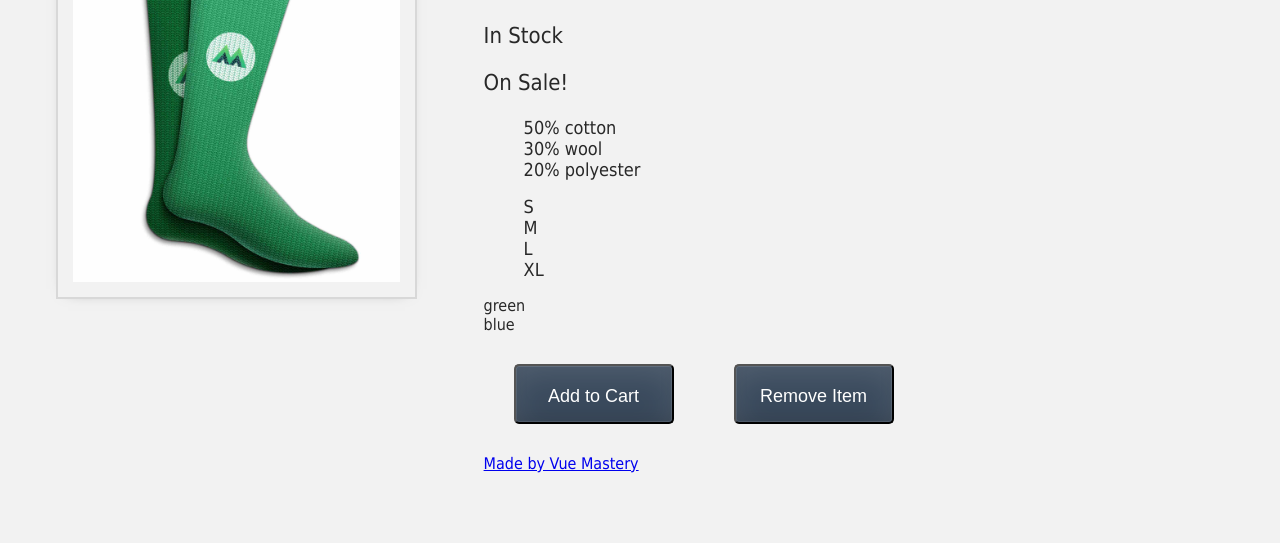
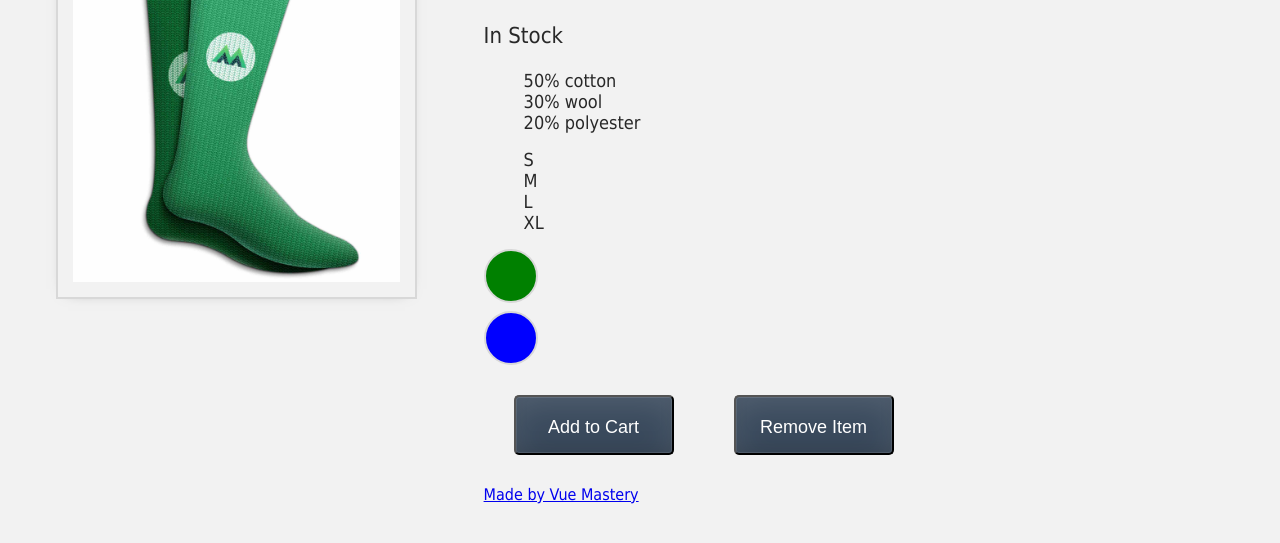
Before and after one commit to molych/intro-to-vue3, a plain HTML site: page index.html in a window 1280 px wide. Shown: the part 203-746 px from the top of the page. Drawn offline with nearby package versions, Linux system fonts and the light colour scheme.

Commit message:
Added class binding

```diff
--- a/assets/styles/style.css
+++ b/assets/styles/style.css
@@ -180,3 +180,16 @@ ul {
     width: 90%;
   }
 }
+
+.color-circle {
+  width: 50px;
+  height: 50px;
+  margin-top: 8px;
+  border: 2px solid #d8d8d8;
+  border-radius: 50%;
+}
+
+.disabledButton {
+  background-color: #d8d8d8;
+  cursor: not-allowed;
+}
--- a/index.html
+++ b/index.html
@@ -20,15 +20,25 @@
                 <p v-if="inventory > 10">In Stock</p>
                 <p v-else-if="inventory <= 10 && inventory > 0">Almost sold out!</p>
                 <p v-else>Out of Stock</p>
-                <p v-if="onSale">On Sale!</p>
                 <ul>
                     <li v-for="detail in details">{{ detail }}</li>
                 </ul>
                 <ul>
                     <li v-for="(size, index) in sizes" :key="index">{{ size }}</li>
                 </ul>
-                <div v-for="variant in variants" :key="variant.id" @mouseover="updateImage(variant.image)">{{ variant.color }}</div>
-                <button class="button" v-on:click="addToCart">Add to Cart</button>
+                <div v-for="variant in variants"
+                    :key="variant.id"
+                    @mouseover="updateImage(variant.image)"
+                    class="color-circle"
+                    :style="{ backgroundColor: variant.color }">
+                </div>
+                <button
+                    class="button"
+                    :class="{ disabledButton: !inStock }"
+                    :disabled="!inStock"
+                    @click="addToCart">
+                    Add to Cart
+                </button>
                 <button class="button" @click="removeFromCart">Remove Item</button>
               <a :href="url">Made by Vue Mastery</a>
             </div>
--- a/main.js
+++ b/main.js
@@ -6,7 +6,7 @@ const app = Vue.createApp({
             image: './assets/images/socks_green.jpg',
             url: 'https://www.vuemastery.com/',
             inventory: 100,
-            onSale: true,
+            inStock: true,
             details: ['50% cotton', '30% wool', '20% polyester'],
             sizes: ['S', 'M', 'L', 'XL'],
             variants: [
```
